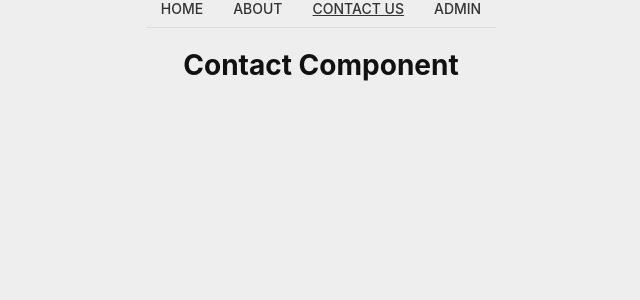
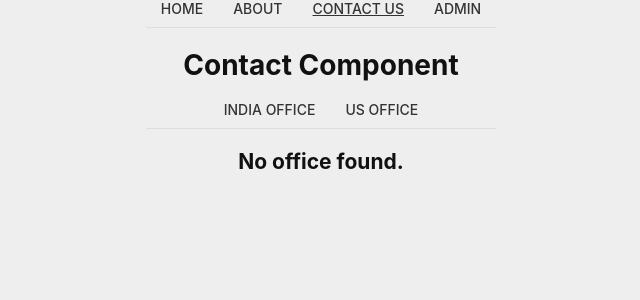
Before and after one commit to Asuforce/react-sandbox, a React (Create React App) app in the folder basic-app-with-react-router/: page /contact in a window 1280 px wide. Shown: the top 300 px of the page, without its empty margins (319-959 px from the left). Built offline with nearby package versions, Linux system fonts and the light colour scheme.

Commit message:
Create contact

```diff
--- a/basic-app-with-react-router/src/App.tsx
+++ b/basic-app-with-react-router/src/App.tsx
@@ -1,3 +1,4 @@
+import Contact from 'Contact';
 import NavLinks from 'NavLinks';
 import * as React from 'react';
 import { BrowserRouter, Route, Switch } from 'react-router-dom';
@@ -10,7 +11,6 @@ class App extends React.Component {
   public render() {
     const Home = () => <h1>Home Component</h1>;
     const About = () => <h1>About Component</h1>;
-    const Contact = () => <h1>Contact Component</h1>;
     const Admin = () => <h1>Admin Component</h1>;
     const Login = () => <h1>Login Component</h1>;
 
--- /dev/null
+++ b/basic-app-with-react-router/src/Contact.tsx
@@ -0,0 +1,27 @@
+import * as React from 'react';
+import { NavLink, Route, Switch } from 'react-router-dom';
+
+const ContactIndia = () => <h1>Contact India</h1>;
+const ContactUs = () => <h1>Contact Us</h1>;
+
+const Contact = (props: any) => (
+  <div>
+    <h1>Contact Component</h1>
+    <div className="links">
+      <NavLink to={`${props.match.url}/india`} className="link">
+        India Office
+      </NavLink>
+      <NavLink to={`${props.match.url}/us`} className="link">
+        Us Office
+      </NavLink>
+    </div>
+    <Switch>
+      <Route path={`${props.match.url}/india`} component={ContactIndia} />
+      <Route path={`${props.match.url}/us`} component={ContactUs} />
+
+      <Route render={() => <h2>No office found.</h2>} />
+    </Switch>
+  </div>
+);
+
+export default Contact;
--- a/basic-app-with-react-router/tslint.json
+++ b/basic-app-with-react-router/tslint.json
@@ -58,7 +58,7 @@
     "no-banned-terms": true,
     "no-bitwise": true,
     "no-console": [
-      true,
+      false,
       "log",
       "error",
       "debug",
```
